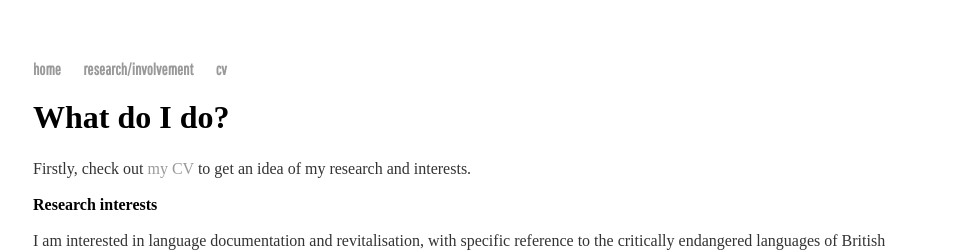
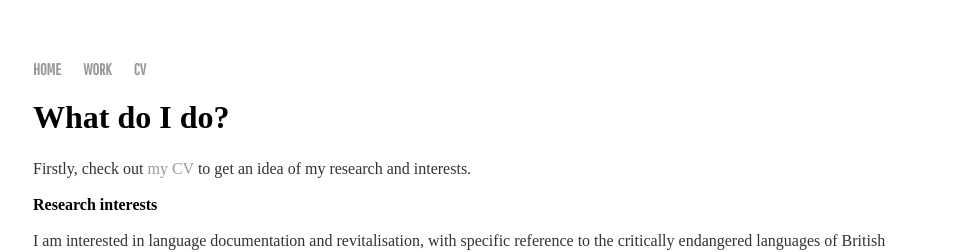
Before and after one commit to colinbr/OLD-colinbr.github.io, a Jekyll site: the page built from research/index.html, in a window 1280 px wide. Shown: the top 252 px of the page, without its empty margins (159-1119 px from the left). Built offline with Jekyll 4.4.1, drawn with Linux system fonts in a browser that asks for light colours; some web fonts are replaced.

Commit message:
Update default.html

```diff
--- a/_layouts/default.html
+++ b/_layouts/default.html
@@ -12,9 +12,9 @@
 		<body>
 			<nav>
 	    		<ul>
-	        		<li><a href="/">home</a></li>
-		        	<li><a href="/research">research/involvement</a></li>
-	        		<li><a href="http://nbviewer.jupyter.org/github/colinbr/colinbr.github.io/blob/master/cv/ColinBrownCV.pdf">cv</a></li>
+	        		<li><a href="/">HOME</a></li>
+		        	<li><a href="/research">WORK</a></li>
+	        		<li><a href="http://nbviewer.jupyter.org/github/colinbr/colinbr.github.io/blob/master/cv/ColinBrownCV.pdf">CV</a></li>
 	    		</ul>
 			</nav>
 			<div class="container">
```
